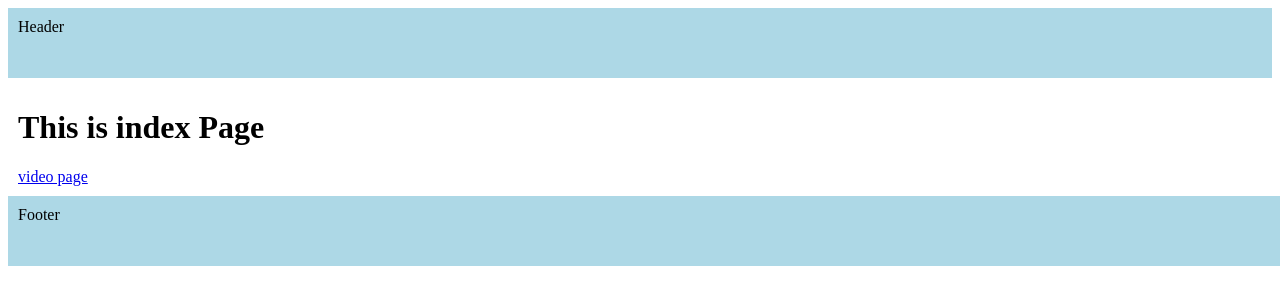
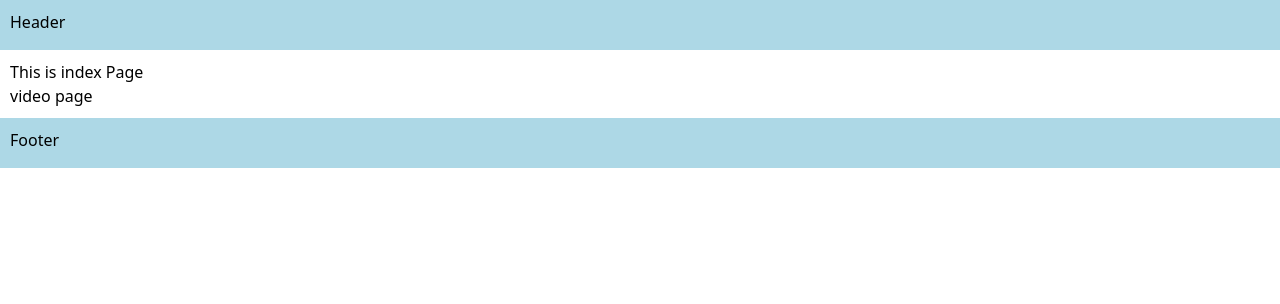
Before and after one commit to takayuki-s/nuxt-video-test, a Nuxt app: page / in a window 1280 px wide. Shown: the top 304 px of the page. Built offline with nearby package versions, Linux system fonts and the light colour scheme.

Commit message:
nuxt-tailwind読み込み
npx tailwindcss init

```diff
--- a/nuxt.config.ts
+++ b/nuxt.config.ts
@@ -1,2 +1,4 @@
 // https://nuxt.com/docs/api/configuration/nuxt-config
-export default defineNuxtConfig({})
+export default defineNuxtConfig({
+  modules: ['@nuxtjs/tailwindcss'],
+})
--- /dev/null
+++ b/tailwind.config.js
@@ -0,0 +1,17 @@
+/** @type {import('tailwindcss').Config} */
+module.exports = {
+  purge: [
+    './components/**/*.{vue,js}',
+    './layouts/**/*.vue',
+    './pages/**/*.vue',
+    './plugins/**/*.{js,ts}',
+    './nuxt.config.{js,ts}',
+  ],
+  theme: {
+    extend: {},
+  },
+  variants: {
+    extend: {},
+  },
+  plugins: [],
+}
```
